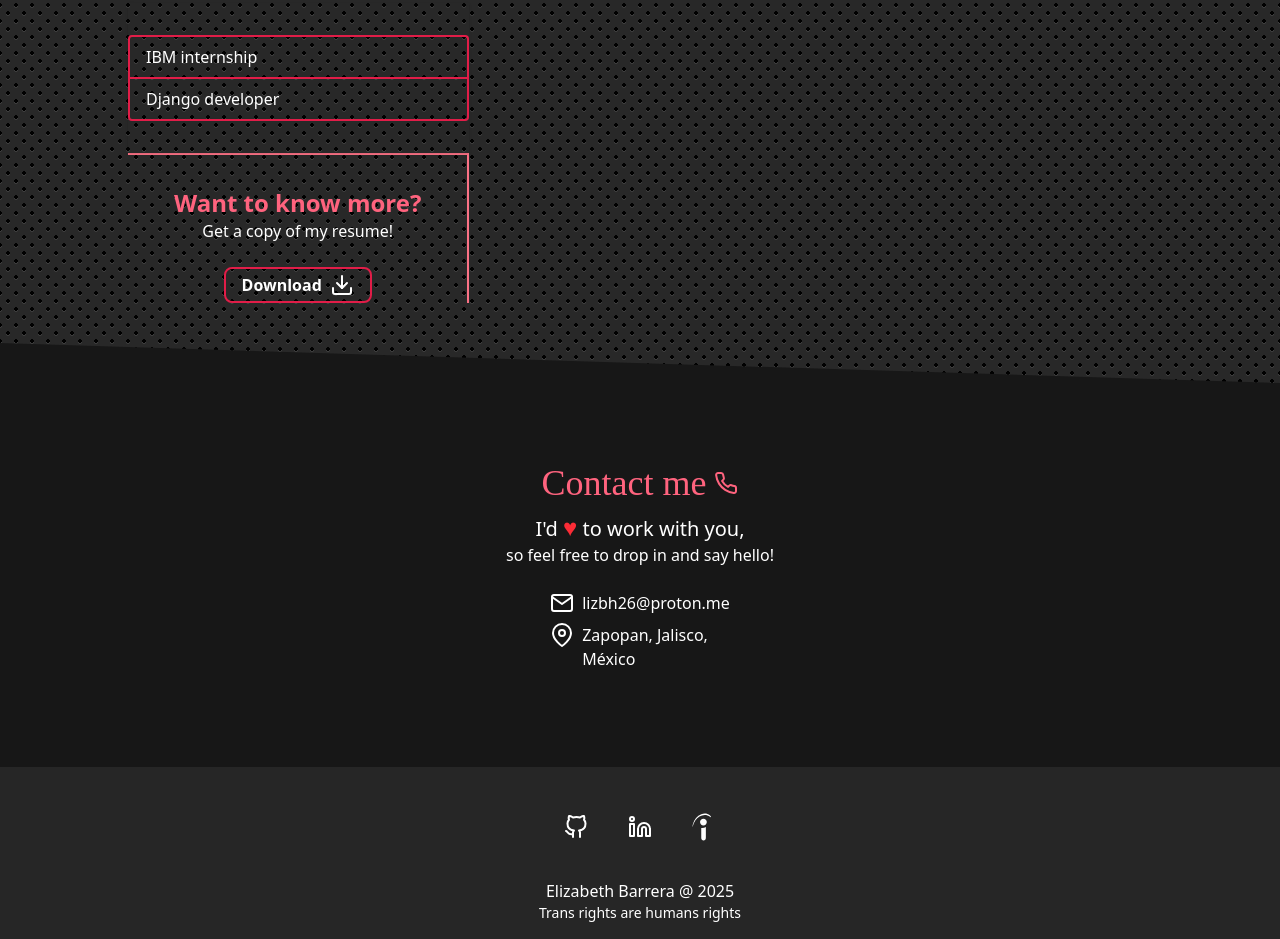
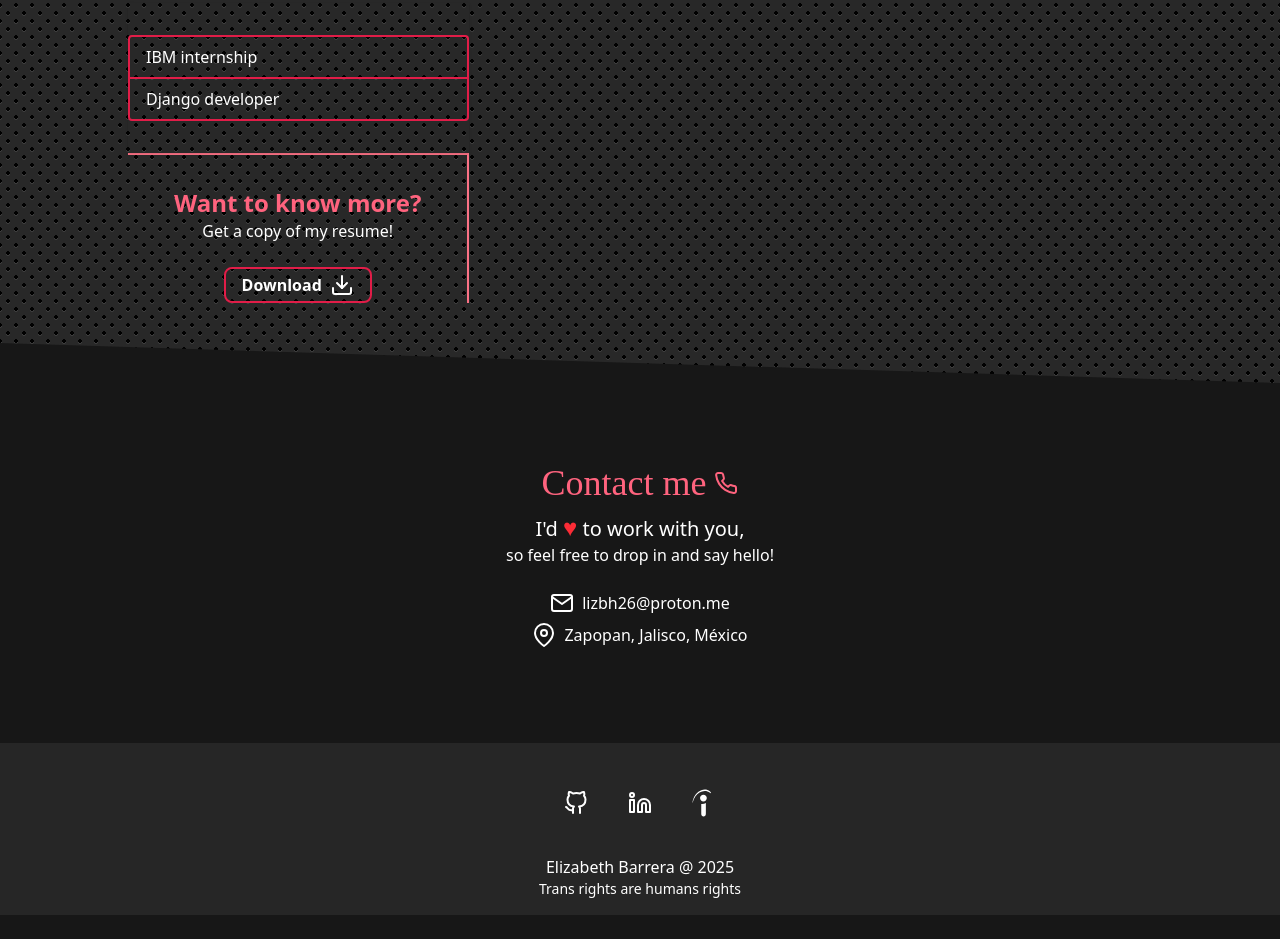
Before and after one commit to lizbh26/portfolio, an Astro site: page /en in a window 1280 px wide. Shown: the part 1257-2196 px from the top of the page. After the commit the page ends 2172 px from the top, so only its background shows below. Built offline with nearby package versions, Linux system fonts and the light colour scheme; Astro itself is replaced by a stand-in of ours; a web font is replaced by a local one.

Commit message:
Fixed unnecessary wrapping

```diff
--- a/src/components/sections/contact-me.astro
+++ b/src/components/sections/contact-me.astro
@@ -36,9 +36,9 @@ const t = useTranslations(current_language)
 			</p>
 		</div>
 
-		<div class="flex w-full flex-col sm:w-auto">
+		<div class="flex w-full flex-col">
 			<div class="flex justify-center">
-				<div class="my-4 flex w-min flex-col gap-2">
+				<div class="my-4 flex flex-col gap-2">
 					<div
 						class="flex justify-center gap-2 transition hover:text-rose-400"
 					>
```
